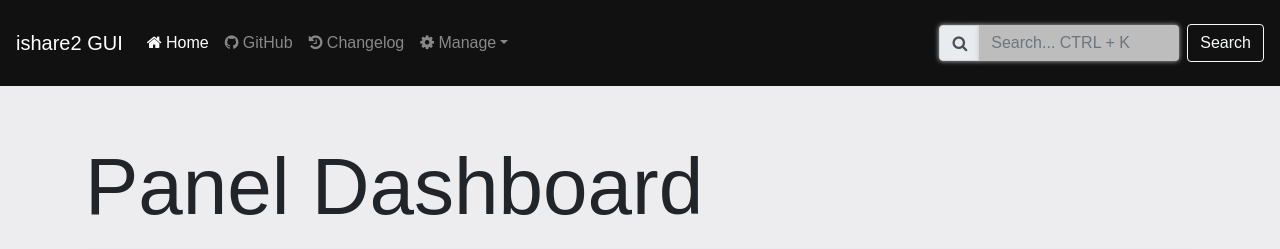
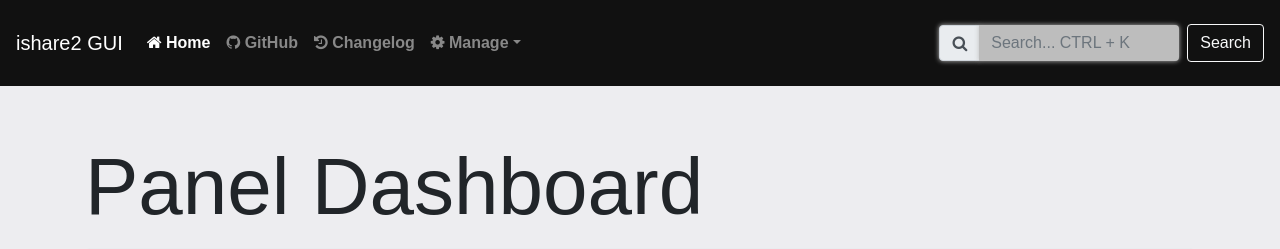
Before and after one commit to ishare2-org/ishare2-web-gui, a FastAPI app: page / in a window 1280 px wide. Shown: the top 249 px of the page. Run offline with FastAPI, Linux system fonts and the light colour scheme; data that the repository does not hold is empty; some libraries are stand-ins or nearby versions.

Commit message:
New font-weight for nav items

```diff
--- a/web_app/src/static/styles/styles.css
+++ b/web_app/src/static/styles/styles.css
@@ -26,6 +26,9 @@
   padding: 0;
 }
 
+.nav-item {
+  font-weight: 700;
+}
 .fa-sort:hover {
   cursor: pointer;
 }
```
